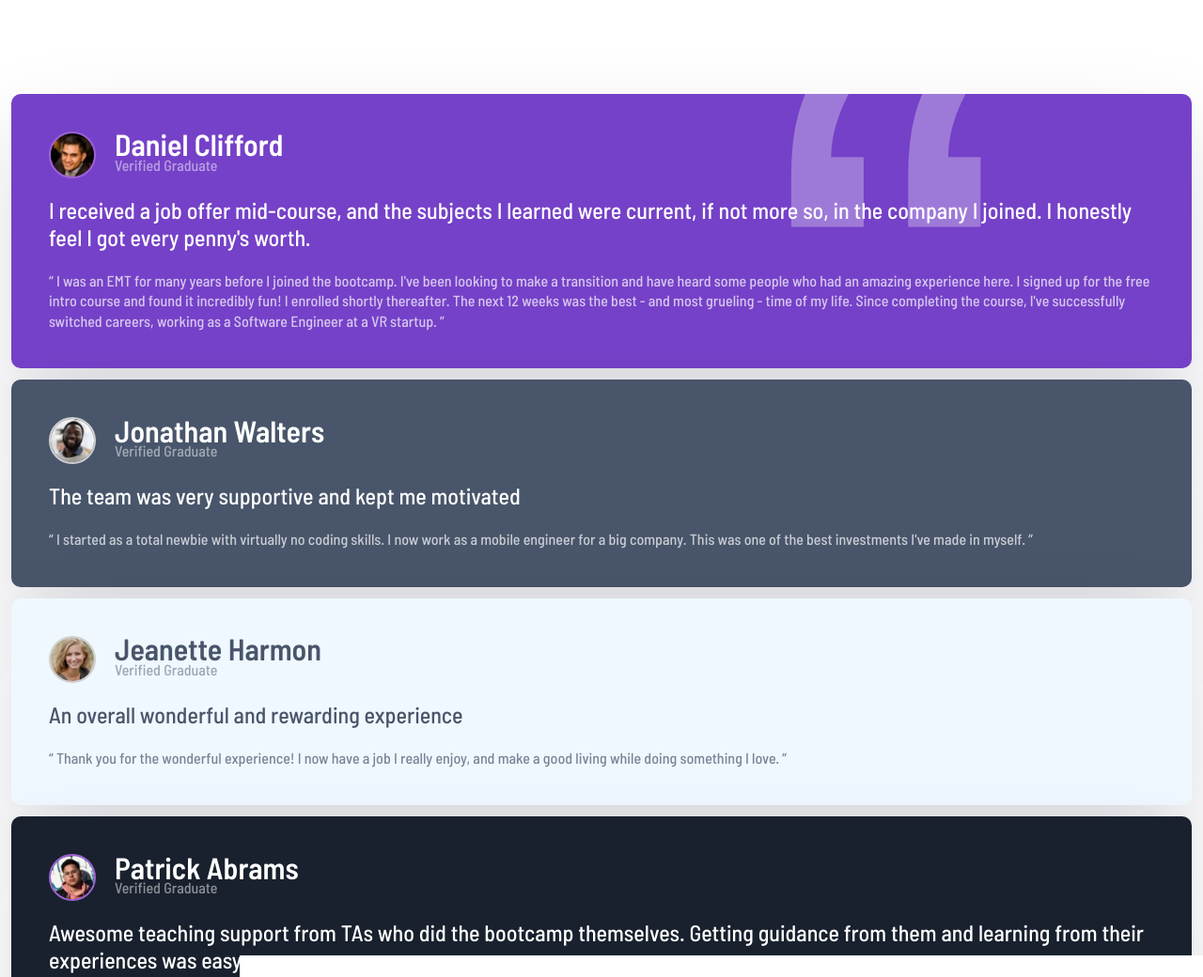
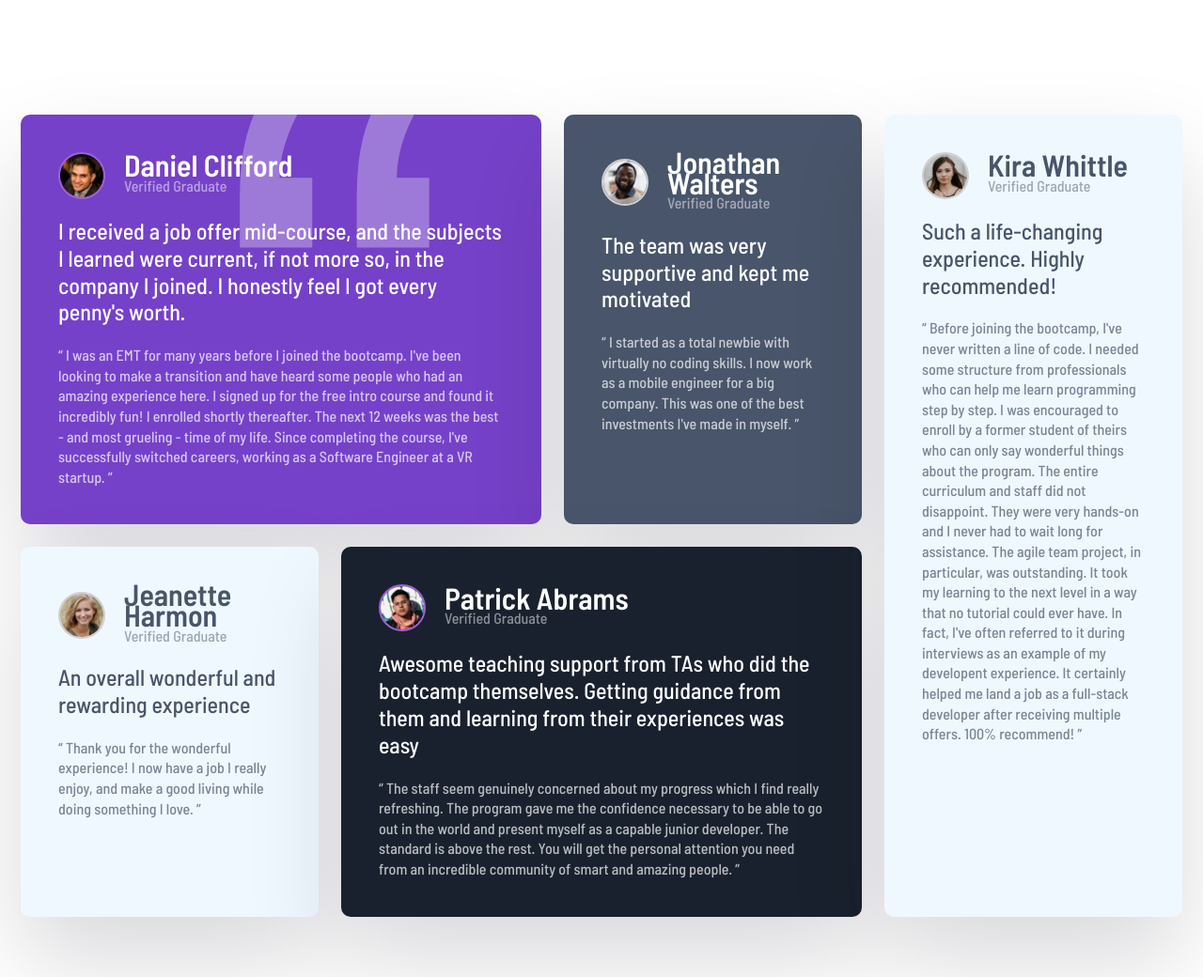
Before and after one commit to JakubSedlacik/GridSection, a plain HTML site: page index.html in a window 1280 px wide. Shown: the top 1040 px of the page at 94% size. Drawn offline with nearby package versions, Linux system fonts and the light colour scheme.

Commit message:
Vytvoření layoutu stránky - CSS grid a přidány 'media queries'

```diff
--- a/index.html
+++ b/index.html
@@ -30,7 +30,7 @@
   <body>
     <!-- DANIEL -->
     <div class="container">
-      <div class="card white bg--purple">
+      <div class="card white bg--purple position-1">
         <div class="bg-text">
           <p>&ldquo;</p>
         </div>
@@ -61,7 +61,7 @@
         </p>
       </div>
       <!-- JONATHAN -->
-      <div class="card white bg--light-grey">
+      <div class="card white bg--light-grey position-2">
         <div class="card-header">
           <img
             src="images/image-jonathan.jpg"
@@ -83,7 +83,7 @@
         </p>
       </div>
       <!-- JEANETTE -->
-      <div class="card dark-grey bg--light-blue">
+      <div class="card dark-grey bg--light-blue position-4">
         <div class="card-header">
           <img
             src="images/image-jeanette.jpg"
@@ -102,7 +102,7 @@
         </p>
       </div>
       <!-- PATRICK -->
-      <div class="card white bg--dark-grey">
+      <div class="card white bg--dark-grey position-5">
         <div class="card-header">
           <img
             src="images/image-patrick.jpg"
@@ -129,7 +129,7 @@
         </p>
       </div>
       <!-- KIRA -->
-      <div class="card dark-grey bg--light-blue">
+      <div class="card dark-grey bg--light-blue position-3">
         <div class="card-header">
           <img
             src="images/image-kira.jpg"
--- a/styles/style.css
+++ b/styles/style.css
@@ -12,11 +12,36 @@ body {
   font-family: "Barlow Semi Condensed", sans-serif;
   font-size: 16px;
   line-height: 1.35rem;
+  padding: 10px;
 }
 
 .container {
   margin: 100px auto;
   max-width: 1440px;
+  display: grid;
+}
+
+@media (min-width: 1100px) {
+  .container {
+    grid-template-areas:
+      "position-1 position-1 position-2 position-3"
+      "position-4 position-5 position-5 position-3";
+  }
+}
+
+@media (min-width: 780px) and (max-width: 1099px) {
+  .container {
+    grid-template-areas:
+      "position-1 position-1 position-2"
+      "position-4 position-5 position-5"
+      "position-3 position-3 position-3";
+  }
+}
+
+@media (max-width: 779px) {
+  .container {
+    display: block;
+  }
 }
 
 .card {
@@ -24,7 +49,7 @@ body {
   padding: 40px;
   margin: 12px;
   border-radius: 10px;
-  box-shadow: rgba(17, 12, 46, 0.15) 0px 48px 100px 0px;
+  box-shadow: rgba(8, 3, 27, 0.15) 0px 48px 100px 0px;
   overflow: hidden;
 }
 
@@ -95,3 +120,23 @@ body {
 .border--grey {
   border-color: hsl(0, 0%, 81%);
 }
+
+.position-1 {
+  grid-area: position-1;
+}
+
+.position-2 {
+  grid-area: position-2;
+}
+
+.position-3 {
+  grid-area: position-3;
+}
+
+.position-4 {
+  grid-area: position-4;
+}
+
+.position-5 {
+  grid-area: position-5;
+}
```
